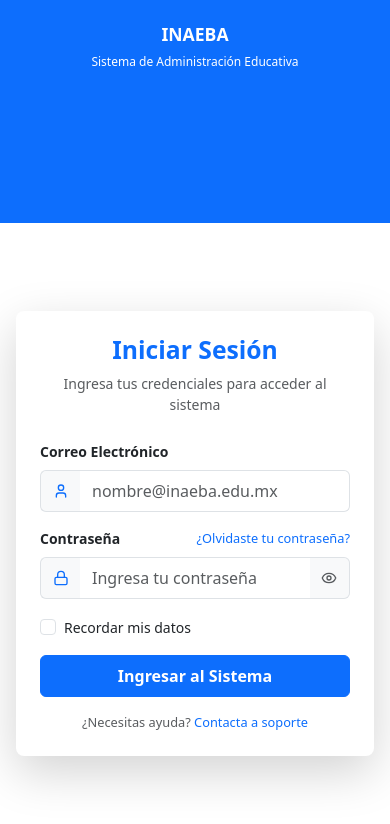
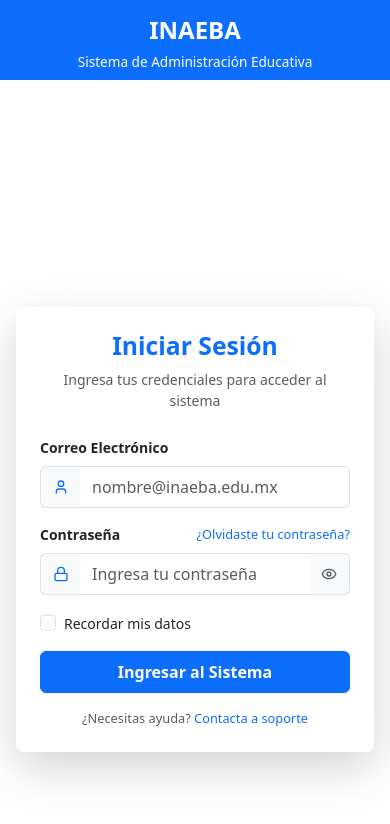
Before and after one commit to IsaacCanoH/Frontend_RVA, a React (Vite) app: page / in a window 390 px wide. Shown: the top 824 px of the page. Built offline with nearby package versions, Linux system fonts and the light colour scheme.

Commit message:
Correccion H

```diff
--- a/src/components/Auth/LoginHeader.jsx
+++ b/src/components/Auth/LoginHeader.jsx
@@ -14,7 +14,7 @@
     </div>
 
     {/* Header móvil - Solo visible en móvil */}
-    <div className={`col-12 d-lg-none bg-primary text-white text-center py-4 ${styles["header-mobile"]}`}>
+    <div className={`col-12 d-lg-none bg-primary text-white text-center ${styles["header-mobile"]}`}>
       <h2 className="fw-bold mb-2">INAEBA</h2>
       <p className="mb-0 small px-3">Sistema de Administración Educativa</p>
     </div>
--- a/src/styles/login.module.css
+++ b/src/styles/login.module.css
@@ -18,7 +18,8 @@
   transition: all 0.3s ease;
 }
 
-.form-control:focus, .form-check-input:focus {
+.form-control:focus,
+.form-check-input:focus {
   border-color: #0d6efd;
   box-shadow: 0 0 0 0.25rem rgba(13, 110, 253, 0.25);
 }
@@ -40,6 +41,24 @@
   transform: translateY(0);
 }
 
+.header-mobile {
+  padding: 1rem 0.5rem !important;
+  min-height: auto !important;
+  height: auto !important;
+}
+
+.header-mobile h2 {
+  font-size: 1.5rem !important;
+  margin-bottom: 0.5rem !important;
+  line-height: 1.2;
+}
+
+.header-mobile p {
+  font-size: 0.85rem !important;
+  margin: 0 !important;
+  line-height: 1.3;
+}
+
 /* Mejoras para móvil */
 @media (max-width: 576px) {
   .card {
@@ -47,7 +66,8 @@
     margin: 0 !important;
   }
 
-  .form-control, .input-group-text {
+  .form-control,
+  .input-group-text {
     font-size: 16px;
   }
 
@@ -73,11 +93,10 @@
   }
 }
 
-
 @media (max-width: 991.98px) {
   .header-mobile {
-    padding-top: 0.5rem;
-    padding-bottom: 0.5rem;
+    flex: 0 0 auto !important;
+    max-height: 80px !important;
   }
 
   .header-mobile h2 {
```
